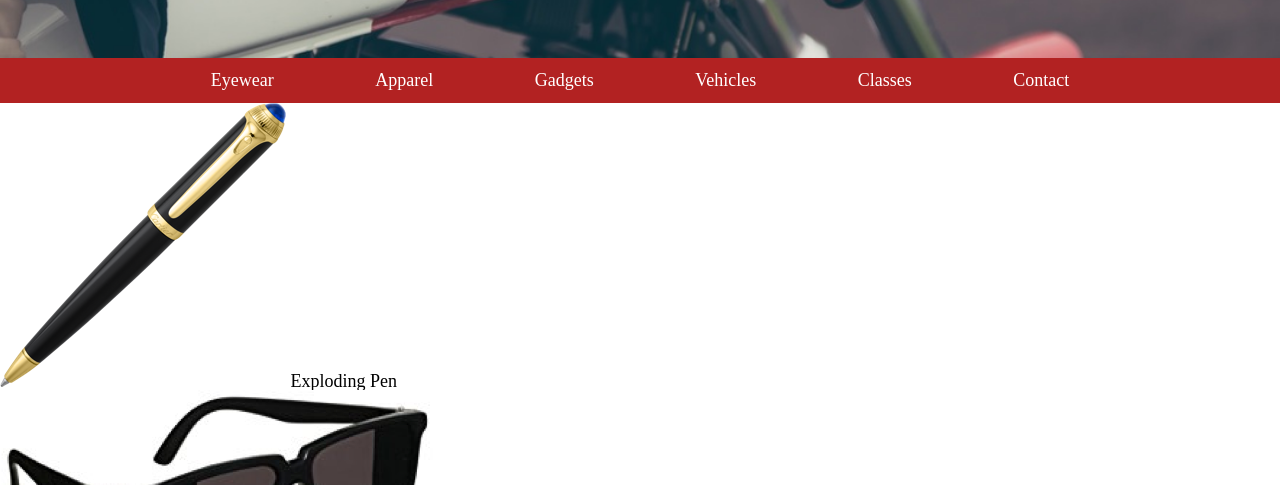
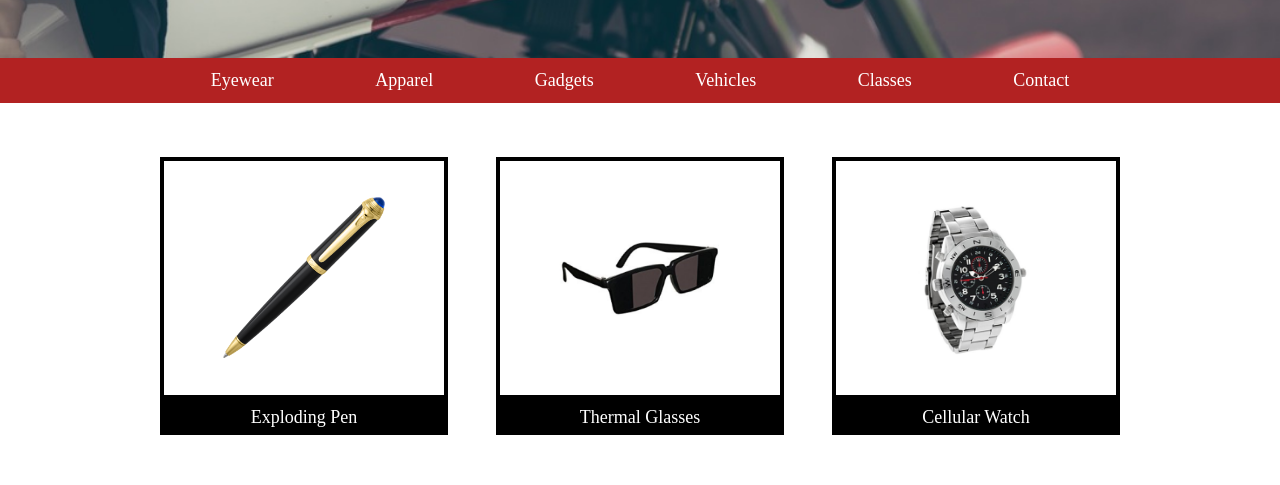
Before and after one commit to ACE-ZERO/secretAgentSupply, a plain HTML site: page index.html in a window 1280 px wide. Shown: the part 434-919 px from the top of the page. Drawn offline with Linux system fonts and the light colour scheme; files whose address does not match are found by name.

Commit message:
modify product html and add css.

```diff
--- a/index.html
+++ b/index.html
@@ -30,22 +30,29 @@
         <li>Contact</li>
       </ul>
     </nav>
-    <div class="productGrid">
+    <div class="container">
       <div class="products">
-        <div class="pen">
+        <div class="product pen">
+          <div class="product-image">
             <img src="./resources/content/pen.png" />
-          <span>Exploding Pen</span>
           </div>
-        <div class="glass">
+          <span class="description">Exploding Pen</span>
+        </div>
+        <div class="product glass">
+          <div class="product-image">
             <img src="./resources/content/glasses.png" />
-          <span>Thermal Glasses</span>
           </div>
-        <div class="watch">
+          <span class="description">Thermal Glasses</span>
+        </div>
+        <div class="product watch">
+          <div class="product-image">
             <img src="./resources/content/watch.png" />
-          <span>Cellular Watch</span>
+          </div>
+          <span class="description">Cellular Watch</span>
         </div>
       </div>
     </div>
+    <div class="container">
       <div class="location">
         <div class="info">
           <span>Location</span>
@@ -56,6 +63,7 @@
           <span>0800 - 1800</span>
         </div>
       </div>
+    </div>
 
     <footer>
       <span>Copyright Secret Agent Supply Inc.</span>
--- a/resources/css/style.css
+++ b/resources/css/style.css
@@ -83,3 +83,39 @@ nav ul {
 }
 
 /* end navigation */
+
+/* products */
+
+.products {
+  display: flex;
+  justify-content: space-between;
+  margin: 3rem 0;
+}
+
+.product {
+  width: 30%;
+}
+
+.product-image {
+  display: flex;
+  justify-content: center;
+  align-items: center;
+  height: 9rem;
+  padding: 2rem 0;
+  border: 4px solid black;
+
+}
+
+.product-image img {
+  max-width: 9rem;
+}
+
+.description {
+  display: block;
+  text-align: center;
+  background-color: black;
+  color: white;
+  padding: 0.5rem;
+}
+
+/* end products */
```
Lines whose indentation alone changed are shown as unchanged.
